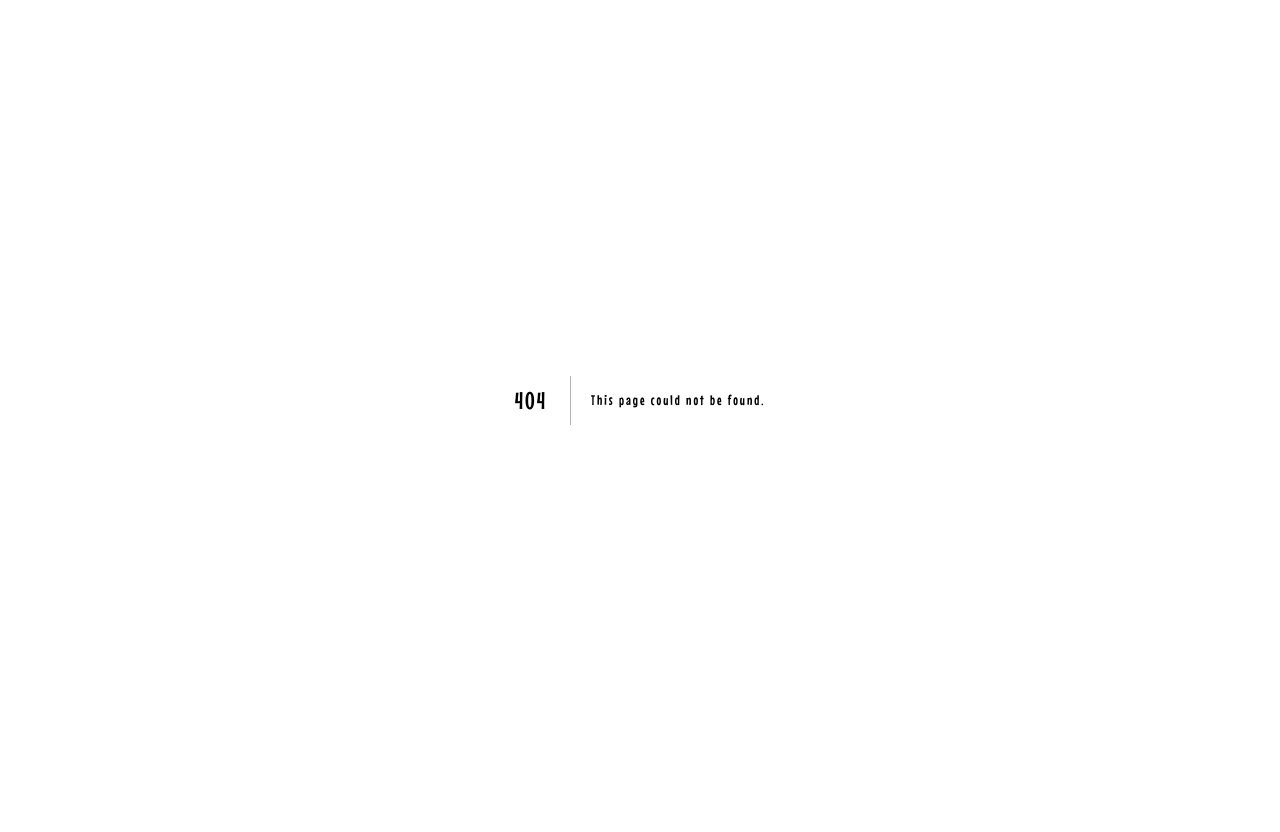
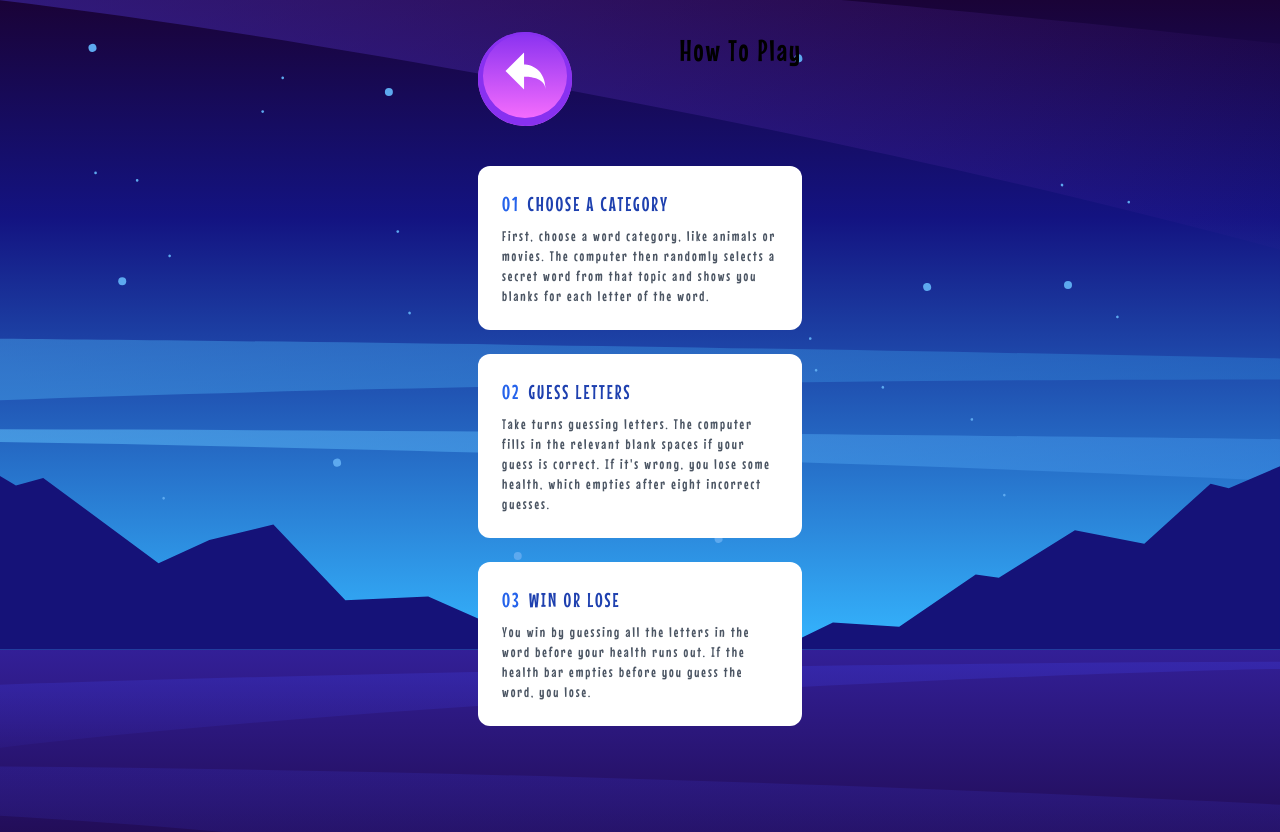
Before and after one commit to djneill/hangman-game, a Next.js app: page /howToPlay in a window 1280 px wide. Before the commit this address had no page. Before the commit the page ends 800 px from the top, so only its background shows below. Built offline with nearby package versions, Linux system fonts and the light colour scheme.

Commit message:
start how to page, create back button component, add data file for rules to map over in how to page.

```diff
--- /dev/null
+++ b/src/app/components/BackButton.tsx
@@ -0,0 +1,12 @@
+import React from 'react'
+
+export default function BackButton() {
+    return (
+        <div className='back-button flex justify-center items-center'>
+            <svg xmlns="http://www.w3.org/2000/svg" fill="none" viewBox="0 0 41 39"
+                className='w-[17px] h-[16px] sm:w-[27px] sm:h-[25px] md:w-[41px] md:h-[38px] mb-2 sm:mb-2 md:mb-4'>
+                <path fill="#fff" d="M0 19.5 19.02.5v12.244C26.348 12.744 41 17.896 41 38.5c0-11.147-14.653-13.37-21.98-13.089V38.5L0 19.5Z" />
+            </svg>
+        </div>
+    )
+}
--- /dev/null
+++ b/src/app/components/data/rules.ts
@@ -0,0 +1,19 @@
+const rules = [
+    {
+        id: '01',
+        title: 'choose a category',
+        description: 'First, choose a word category, like animals or movies. The computer then randomly selects a secret word from that topic and shows you blanks for each letter of the word.'
+    },
+    {
+        id: '02',
+        title: 'guess letters',
+        description: "Take turns guessing letters. The computer fills in the relevant blank spaces if your guess is correct. If it's wrong, you lose some health, which empties after eight incorrect guesses."
+    },
+    {
+        id: '03',
+        title: 'win or lose',
+        description: 'You win by guessing all the letters in the word before your health runs out. If the health bar empties before you guess the word, you lose.'
+    }
+];
+
+export default rules;
--- a/src/app/globals.css
+++ b/src/app/globals.css
@@ -70,13 +70,6 @@ p {
   overflow: hidden;
 }
 
-/* .outer-card {
-  width: 593px;
-  height: 500px;
-  border-radius: 48px;
-  box-shadow: 0px 10px 2px 3px #191264;
-} */
-
 .play-button {
   width: 160px;
   height: 160px;
@@ -93,15 +86,6 @@ p {
   box-shadow: 0px 5px 2px 3px #2c3342,
     inset 0px -10px 0px 5px #8831f0;
 }
-
-/* .outer-play-button {
-  width: 201px;
-  height: 200px;
-  border-radius: 100px;
-  box-shadow: 0px 5px 2px 3px #2c3342;
-  position: relative;
-  overflow: hidden;
-} */
 
 .how-to-button {
   width: 260px;
@@ -120,23 +104,19 @@ p {
     inset 0px 3px 0px 3px #2463FF;
 }
 
-/* .outer-how-to-button {
-  width: 261px;
-  height: 62px;
-  border-radius: 40px;
-  box-shadow: 0px 2px 0px 2px #261676;
-  position: relative;
-  overflow: hidden;
-} */
-
 .back-button {
   width: 40px;
   height: 40px;
   border-radius: 100px;
-  background: #2463FF;
-  box-shadow: inset 0px 3px 0px 3px #519dfb;
+  background: linear-gradient(180deg, #8831f0 0%, #FE71FE 100%);
+  box-shadow: inset 0px -1px 0px 3px #8831f0;
   position: relative;
   overflow: hidden;
+}
+
+.back-button:hover {
+  background: linear-gradient(180deg, #FE71FE 0%, #7199FF 100%);
+  box-shadow: inset 0px -1px 0px 3px #8831f0;
 }
 
 /* Tablet */
@@ -154,6 +134,13 @@ p {
   .back-button {
     width: 64px;
     height: 64px;
+    background: linear-gradient(180deg, #8831f0 0%, #FE71FE 100%);
+    box-shadow: inset 0px -3px 0px 5px #8831f0;
+  }
+
+  .back-button:hover {
+    background: linear-gradient(180deg, #FE71FE 0%, #7199FF 100%);
+    box-shadow: inset 0px -3px 0px 5px #8831f0;
   }
 }
 
@@ -162,6 +149,13 @@ p {
   .back-button {
     width: 94px;
     height: 94px;
+    background: linear-gradient(180deg, #8831f0 0%, #FE71FE 100%);
+    box-shadow: inset 0px -3px 0px 5px #8831f0;
+  }
+
+  .back-button:hover {
+    background: linear-gradient(180deg, #FE71FE 0%, #7199FF 100%);
+    box-shadow: inset 0px -3px 0px 5px #8831f0;
   }
 
 }
--- /dev/null
+++ b/src/app/howToPlay/page.tsx
@@ -0,0 +1,31 @@
+import React from 'react'
+import BackButton from '../components/BackButton'
+import rules from '../components/data/rules'
+
+interface Rule {
+    id: string;
+    title: string;
+    description: string;
+}
+
+export default function Page() {
+    return (
+        <div className='min-h-screen w-[324px] mx-auto mt-8'>
+            <div className="flex justify-between mb-10">
+                <BackButton />
+                <h2 className='text-3xl'>How To Play</h2>
+            </div>
+
+            {rules.map((rule: Rule) => (
+                <div key={rule.id} className='rounded-xl p-6 mb-6 bg-white'>
+                    <h3 className="text-xl mb-2">
+                        <span className='text-blue-600 mr-2'>{rule.id}</span>
+                        <span className='text-blue-800'>{rule.title.toUpperCase()}</span>
+                    </h3>
+                    <p className='text-sm text-gray-600'>{rule.description}</p>
+                </div>
+            ))}
+
+        </div>
+    )
+}
```
